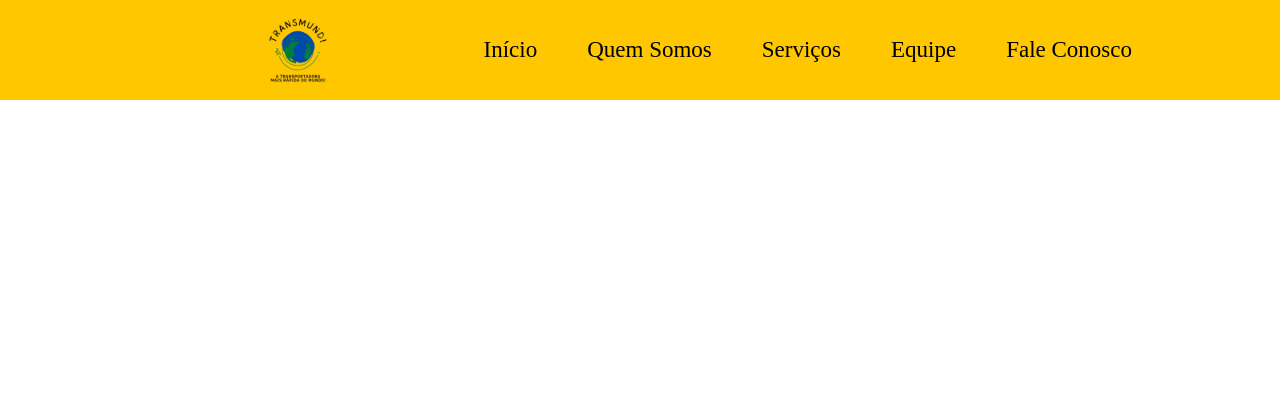
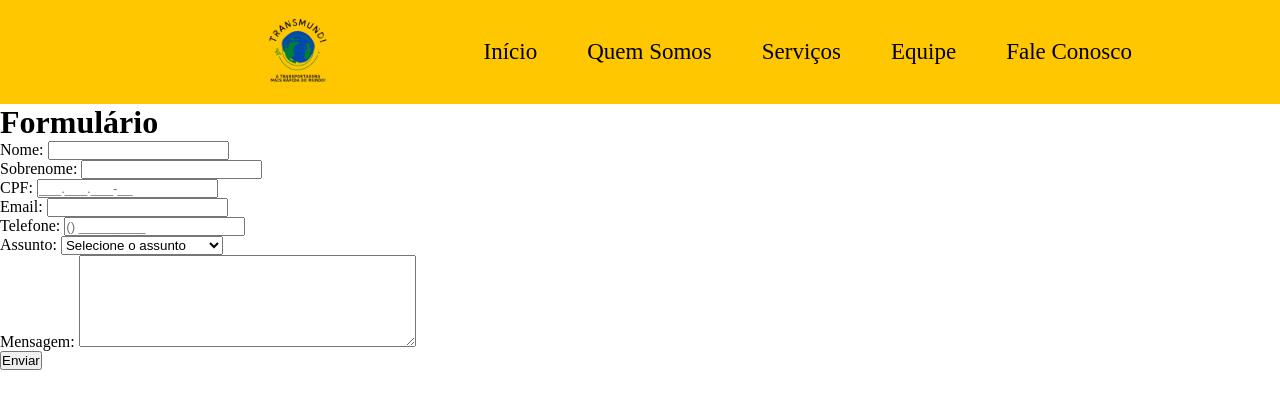
Before and after one commit to Naufra1/TransLocal, a plain HTML site: page TransMundi/contato.html in a window 1280 px wide. Drawn offline with Linux system fonts and the light colour scheme.

Commit message:
html do formulario completo

```diff
--- a/TransMundi/contato.html
+++ b/TransMundi/contato.html
@@ -12,7 +12,9 @@
 <body>
     <header class="header">
         <nav>
+            <figure>
             <img src="imagens/Logo - TransMundi.jpeg" alt="Logo: TransMundi">
+            </figure>
             <ul class="menu">
             <a href="index.html"><li>Início</li></a>
             <a href="quem.html"><li>Quem Somos</li></a>
@@ -24,7 +26,45 @@
     </header>
 
     <main>
-
+        <form action="POST">
+            <h1>Formulário</h1>
+            <div>
+                <label for="nome">Nome:</label>
+                <input type="text" name="nome_usuario" id="nome" required>
+            </div>
+            <div>
+                <label for="sobrenome">Sobrenome:</label>
+                <input type="text" name="sobrenome" id="sobrenome" required>
+            </div>
+            <div>
+                <label for="cpf">CPF:</label>
+                <input type="text" inputmode="numeric" name="cpf" id="cpf" placeholder="___.___.___-__" required>
+            </div>
+            <div>
+                <label for="email">Email:</label>
+                <input type="email" name="email_usuario" id="email" required>
+            </div>
+            <div>
+                <label for="cel">Telefone:</label>
+                <input type="tel" name="cel_usuario" id="tel" placeholder="() _________" required>
+            </div>
+            <div>
+                <label for="assunto">Assunto:</label>
+                <select name="assunto" id="assunto" required>
+                    <option value="sl">Selecione o assunto</option>
+                    <option value="rc">Reclamação</option>
+                    <option value="dv">Dúvidas</option>
+                    <option value="rt">Rastreamento de carga</option>
+                </select>
+            </div>
+            <div>
+                <label for="mensagem">Mensagem:</label>
+                <textarea name="mensagem_usuario" id="mensagem" rows="6" cols="40"></textarea>
+            </div>
+            <div class="botao">
+                <button type="submit">Enviar</button>
+            </div>
+        </form>
     </main>
 
     <footer>
--- a/TransMundi/css/header.css
+++ b/TransMundi/css/header.css
@@ -16,7 +16,7 @@ body{
     align-items: center;
 }
 
-nav img{
+figure img{
     width: 100px;
     margin-left: 120px;
     border-radius: 100%;
```
Also changed, not shown: TransMundi/equipe.html (+3 -1 lines), TransMundi/index.html (+3 -1 lines), TransMundi/quem.html (+3 -1 lines), TransMundi/servicos.html (+3 -1 lines).
